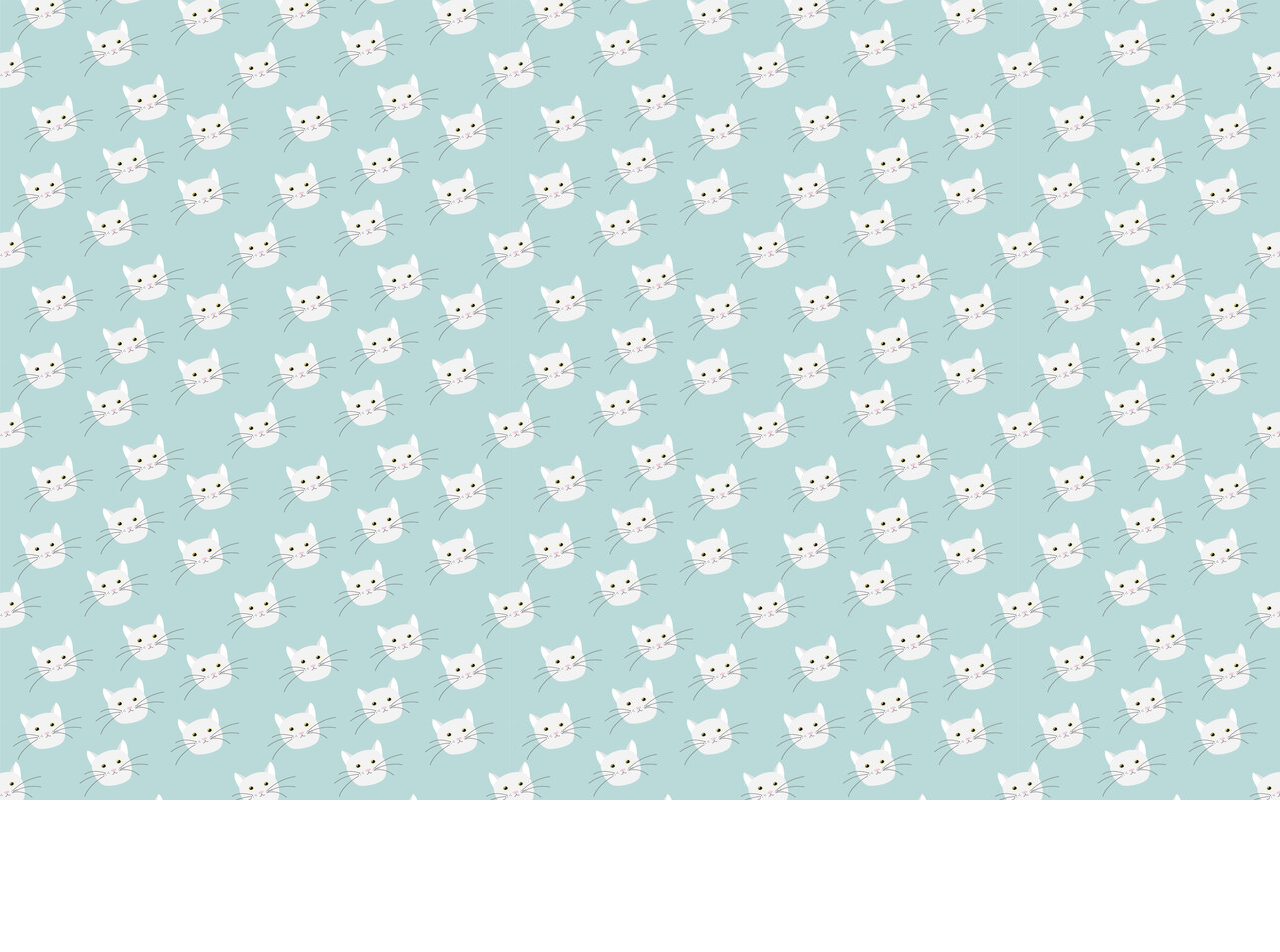
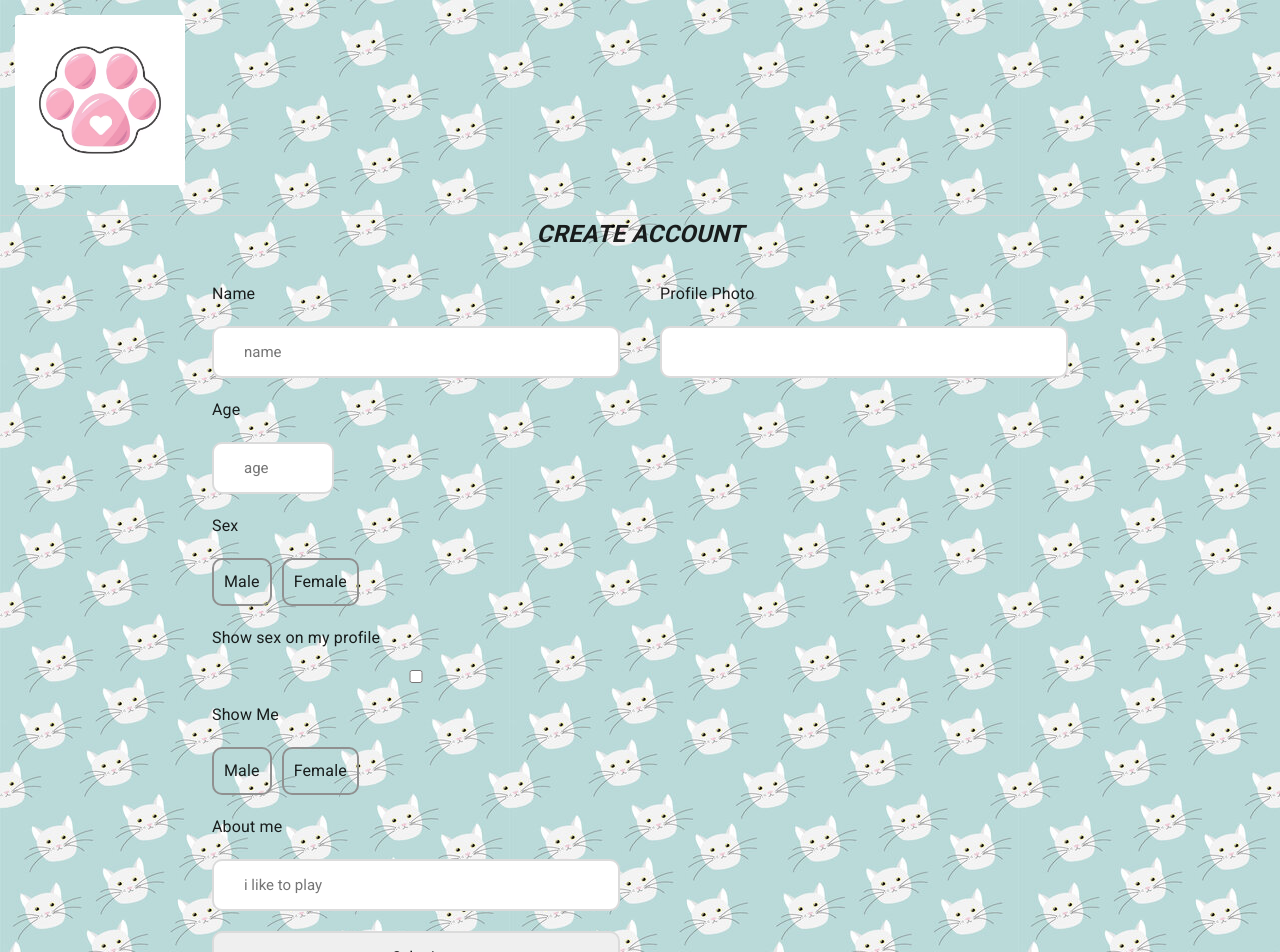
Before and after one commit to Aminetoumi0/Keet, a React (Create React App) app in the folder client/: page /Onboarding in a window 1280 px wide. Before the commit this address had no page. Shown: the top 952 px of the page. Before the commit the page ends 800 px from the top, so only its background shows below. Built offline with nearby package versions, Linux system fonts and the light colour scheme.

Commit message:
update commit

```diff
--- a/client/src/App.js
+++ b/client/src/App.js
@@ -3,6 +3,7 @@ import LandingPage from './pages/LandingPage'
 import { BrowserRouter, Routes, Route } from 'react-router-dom'
 import Providers from './providers'
 import Home from './pages/Home'
+import Onboarding from './pages/Onboarding'
 
 const App = () => {
   return (
@@ -11,6 +12,7 @@ const App = () => {
         <Routes>
           <Route path="/" element={<LandingPage />} />
           <Route path="/home/*" element={<Home />} />
+          <Route path="/Onboarding" element={<Onboarding/>} />
         </Routes>
       </BrowserRouter>
     </Providers>
--- a/client/src/components/AuthModal.js
+++ b/client/src/components/AuthModal.js
@@ -4,9 +4,9 @@ import { useNavigate } from 'react-router-dom'
 import { useCookies } from 'react-cookie'
 
 const AuthModal = ({ setshowModal, IsSignUp }) => {
-    const [email, setEmail] = useState(null)
-    const [password, setPassword] = useState(null)
-    const [confirmPassword, setconfirmPassword] = useState(null)
+    const [email, setEmail] = useState("")
+    const [password, setPassword] = useState("")
+    const [confirmPassword, setconfirmPassword] = useState("")
     const [error, setError] = useState(null)
     const [, setCookie] = useCookies('user')
 
@@ -33,13 +33,13 @@ const AuthModal = ({ setshowModal, IsSignUp }) => {
             const success = response.status === 201
 
             if (success && IsSignUp) navigate('/Onboarding')
-            if (success && !IsSignUp) navigate('/Dashboard')
+            if (success && !IsSignUp) navigate('/Home')
         }
         catch (error) {
-            console.error(error)
+            console.error("Authentication failed:", error.message);
+            setError("Authentication failed. Please check your credentials.");
         }
     }
-
 
     return (
         <div className="auth-modal">
--- a/client/src/components/design/Card/Card.js
+++ b/client/src/components/design/Card/Card.js
@@ -10,7 +10,7 @@ const Card = ({ Avatar, avatar, title, subheader, onClick, classes, sx }) => {
   const handleClick = () => onClick(title)
 
   return (
-    <MUICard onClick={onClick ? handleClick : null} sx={[{ cursor: onClick ? 'pointer': '' }]}>
+    <MUICard onClick={onClick ? handleClick : null} sx={[{ cursor: onClick ? 'pointer' : '' }]}>
       <CardHeader
         avatar={
           Avatar ?? (
--- a/client/src/components/design/Card/MatchCard.js
+++ b/client/src/components/design/Card/MatchCard.js
@@ -15,7 +15,7 @@ import TinderCard from 'react-tinder-card'
 import { useState } from 'react'
 
 const ExpandMore = styled((props) => {
-  const { expand, ...other } = props
+  const {  ...other } = props
   return <IconButton {...other} />
 })(({ theme, expand }) => ({
   transform: !expand ? 'rotate(0deg)' : 'rotate(180deg)',
@@ -53,8 +53,7 @@ const MatchCard = ({ onClick }) => {
               kittento
             </Typography>
             <Typography variant="body2" color="text.secondary" align="left">
-              Lizards are a widespread group of squamate reptiles, with over 6,000 species, ranging
-              across all continents except Antarctica
+              I like to take walks and play with my toys
             </Typography>
           </CardContent>
         </CardActionArea>
--- a/client/src/index.js
+++ b/client/src/index.js
@@ -9,7 +9,3 @@ root.render(
     <App />
   </React.StrictMode>
 );
-
-// If you want to start measuring performance in your app, pass a function
-// to log results (for example: reportWebVitals(console.log))
-// or send to an analytics endpoint. Learn more: https://bit.ly/CRA-vitals
--- a/client/src/pages/Home.js
+++ b/client/src/pages/Home.js
@@ -6,13 +6,13 @@ import { Routes, Route, useNavigate } from 'react-router-dom'
 import Messaging from './Messaging'
 
 const messages = [
-  { user: 'cat 1', lastMessage: 'helloKitty', img: 'C1' },
-  { user: 'cat 2', lastMessage: 'lolloKitty', img: 'C2' }
+  { user: 'Glen', lastMessage: 'hellooo', img: 'https://drive.google.com/file/d/1wngUDrWezjjR6zCcQEPewr8crkwlbgSQ/view?usp=drive_link' },
+  { user: 'Jake', lastMessage: 'cute kitty', img: 'https://drive.google.com/file/d/17cKerHHPv88cw8LFi3GdJu74ANeF77jI/view?usp=drive_link' }
 ]
 
 const matches = [
-  { user: 'cat 1', img: 'C1' },
-  { user: 'cat 2', img: 'C2' }
+  { user: 'Glen', img: 'https://drive.google.com/file/d/1wngUDrWezjjR6zCcQEPewr8crkwlbgSQ/view?usp=drive_link' },
+  { user: 'Jake', img: 'https://drive.google.com/file/d/17cKerHHPv88cw8LFi3GdJu74ANeF77jI/view?usp=drive_link' }
 ]
 
 const Home = () => {
--- a/client/src/pages/Onboarding.js
+++ b/client/src/pages/Onboarding.js
@@ -1,5 +1,5 @@
 import { useState } from 'react'
-import Nav from '../components/Nav'
+import Nav from '../components/design/Nav'
 import { useCookies } from 'react-cookie'
 import { useNavigate } from 'react-router-dom'
 import axios from 'axios'
@@ -25,7 +25,7 @@ const Onboarding = () => {
       const response = await axios.put('http://localhost:8000/user', { formData })
       const success = response.status === 200
       console.log(response)
-      if (success) navigate('/Dashboard')
+      if (success) navigate('/Home')
     } catch (err) {
       console.log(err)
     }
@@ -48,7 +48,7 @@ const Onboarding = () => {
 
         <form onSubmit={handleSubmit}>
           <section>
-            <label htmlFor="Name">Name</label>
+            <label htmlFor="name">Name</label>
             <input
               id="name"
               type="text"
@@ -107,7 +107,7 @@ const Onboarding = () => {
                 name="interest"
                 value="Male"
                 onChange={handleChange}
-                checked={formData.interest === 'Male'}
+                checked={formData.sex_interest === 'Male'}
               />
               <label htmlFor="Male-ID-interest">Male</label>
               <input
@@ -116,18 +116,18 @@ const Onboarding = () => {
                 name="interest"
                 value="Female"
                 onChange={handleChange}
-                checked={formData.interest === 'Female'}
+                checked={formData.sex_interest === 'Female'}
               />
               <label htmlFor="Female-ID-interest">Female</label>
             </div>
             <label htmlFor="about">About me</label>
             <input
-              id="about"
+              id="likes"
               type="text"
-              name="about"
+              name="likes"
               required={true}
               placeholder="i like to play"
-              value={formData.about}
+              value={formData.likes}
               onChange={handleChange}
             />
             <input type="submit" />
```
Also changed, not shown: 1 other file (tests, documents, lock files or other folders).
